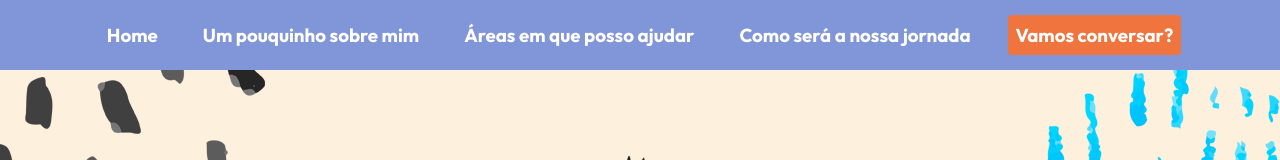
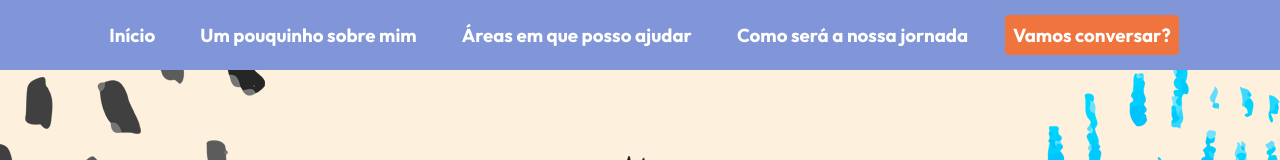
Before and after one commit to Claudinha-eliza/website-claudia-ferreira, a Next.js app: page / in a window 1280 px wide. Shown: the top 160 px of the page. Built offline with nearby package versions, Linux system fonts and the light colour scheme; a web font is replaced by a local one.

Commit message:
navbar 'home' renamed to 'início'

```diff
--- a/src/Components/Navbar/index.tsx
+++ b/src/Components/Navbar/index.tsx
@@ -13,7 +13,7 @@ export function Navbar() {
 
   return (<>
     <nav className={`${styles.navbar} ${active && styles.navbarActive}`}>
-      <h3><a onClick={() => onClick()} href="#inicio">Home</a></h3>
+      <h3><a onClick={() => onClick()} href="#inicio">Início</a></h3>
       <h3><a onClick={() => onClick()} href="#um-pouquinho-sobre-mim">Um pouquinho sobre mim</a></h3>
       <h3><a onClick={() => onClick()} href="#areas-em-que-posso-ajudar">Áreas em que posso ajudar</a></h3>
       <h3><a onClick={() => onClick()} href="#como-sera-a-nossa-jornada">Como será a nossa jornada</a></h3>
```
